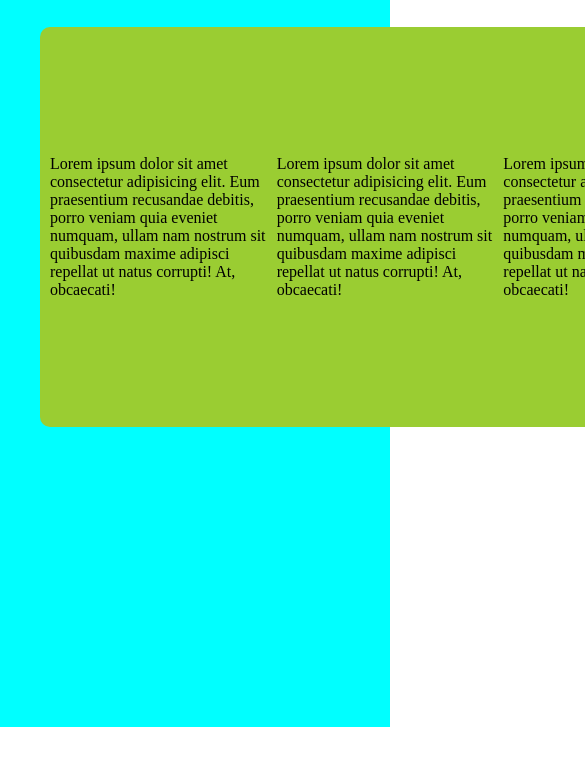
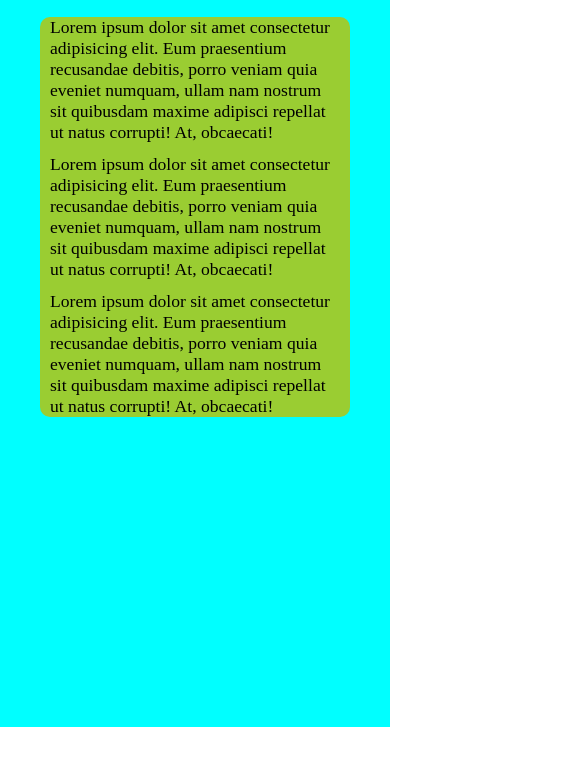
Before and after one commit to alimoradi85/navigation-menu, a plain HTML site: page about-us.html in a window 390 px wide. Shown: the part 73-844 px from the top of the page, 585 px wide, since content can reach past the window. Drawn offline with Linux system fonts and the light colour scheme.

Commit message:
i styled in about us

```diff
--- a/about-us.html
+++ b/about-us.html
@@ -52,13 +52,13 @@
         border: 0px;
         width: 100%;
         height: 100%;
+        text-decoration: none;
       }
       .section-header {
         display: flex;
-        /* justify-content: center; */
+        justify-content: center;
         margin: 20px;
         align-items: center;
-        gap: 10px;
       }
       .image-header {
       }
@@ -85,11 +85,20 @@
         display: flex;
         justify-content: center;
         align-items: center;
-        padding: 10px;
         border-radius: 10px;
+        padding: 0px 10px;
+        gap: 10px;
       }
       section p {
-        width: 500px;
+        font-size: 1.1rem;
+      }
+      @media (max-width: 720px) {
+        .section-header {
+          flex-wrap: wrap;
+        }
+        section {
+          flex-wrap: wrap;
+        }
       }
     </style>
   </head>
@@ -134,10 +143,6 @@
               corrupti! At, obcaecati!
             </p>
           </section>
-          <div class="image-header">
-            <div class="image1"></div>
-            <div class="image2"></div>
-          </div>
         </div>
       </div>
     </header>
```
